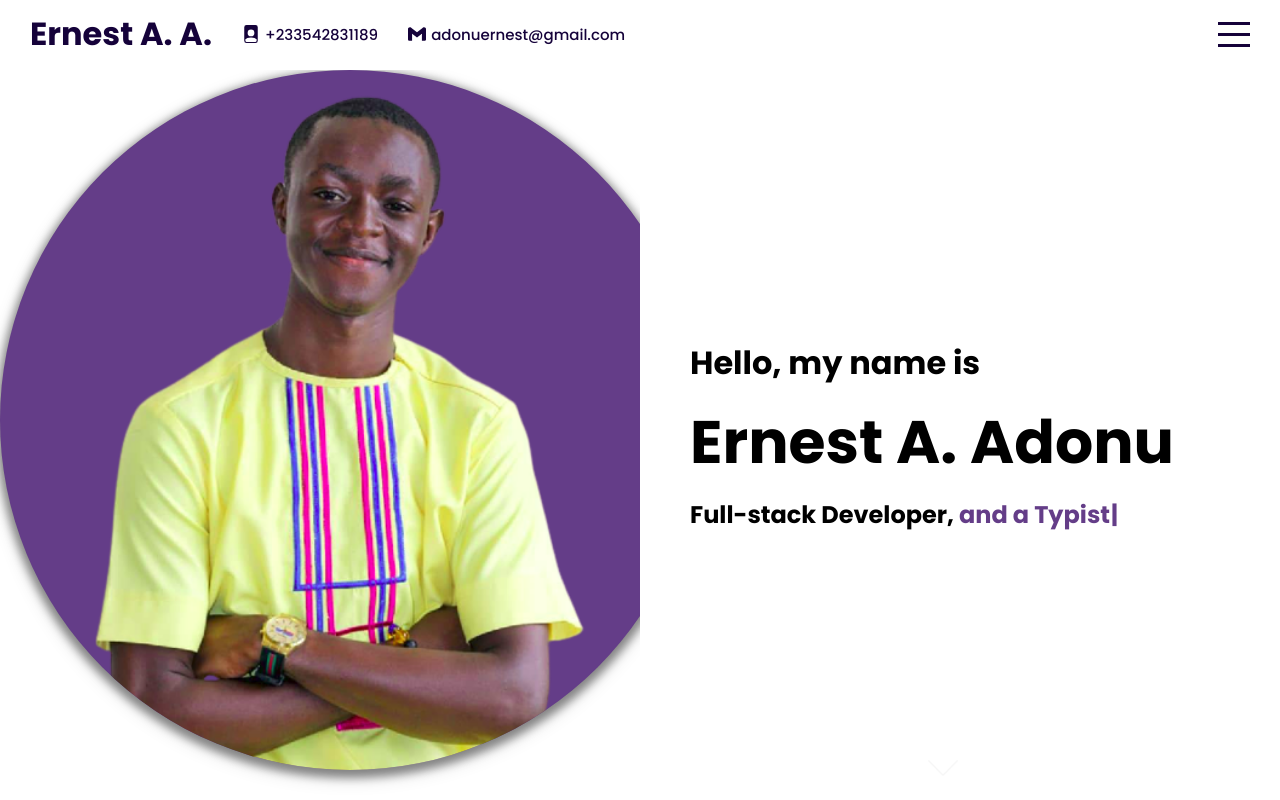
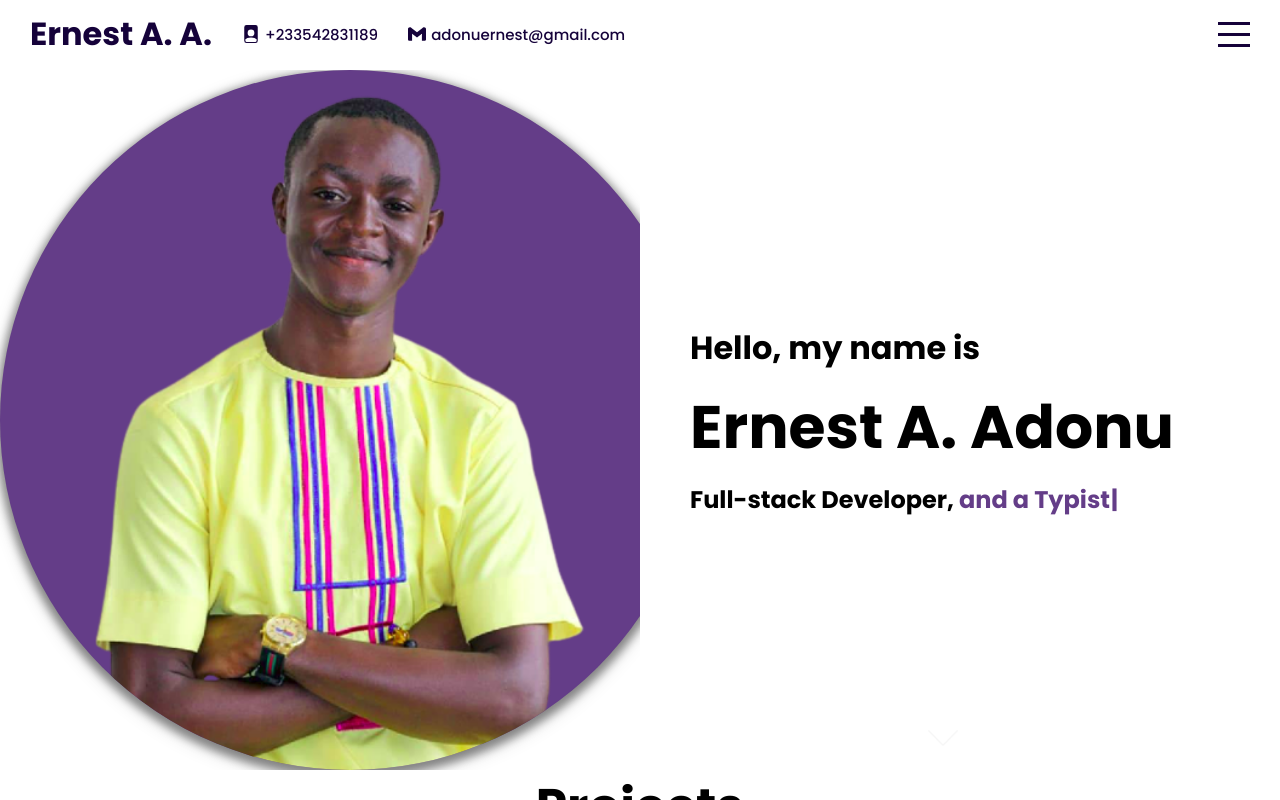
Before and after one commit to principlebrothers/Portfolio, a React (Vite) app: page / in a window 1280 px wide. Built offline with nearby package versions, Linux system fonts and the light colour scheme.

Commit message:
Update App.scss

```diff
--- a/src/App.scss
+++ b/src/App.scss
@@ -1,21 +1,19 @@
+@import './global.scss';
+
 .App {
-  height: 100vh;
 
   section {
-    height: calc(100vh - 70px);
-    background-color: #ffa07a;
+    height: 100vh;
     position: relative;
     top: 70px;
     scroll-behavior: smooth;
     scroll-snap-type: y mandatory;
-    scrollbar-width: none; /* Firefox */
-    &::-webkit-scrollbar {
-      display: none; /* Chrome, Safari, Opera */
+
+    @include mobile {
+      height: unset;
     }
 
     > * {
-      width: 100vw;
-      height: calc(100vh - 70px);
       scroll-snap-align: start;
     }
   }
```
